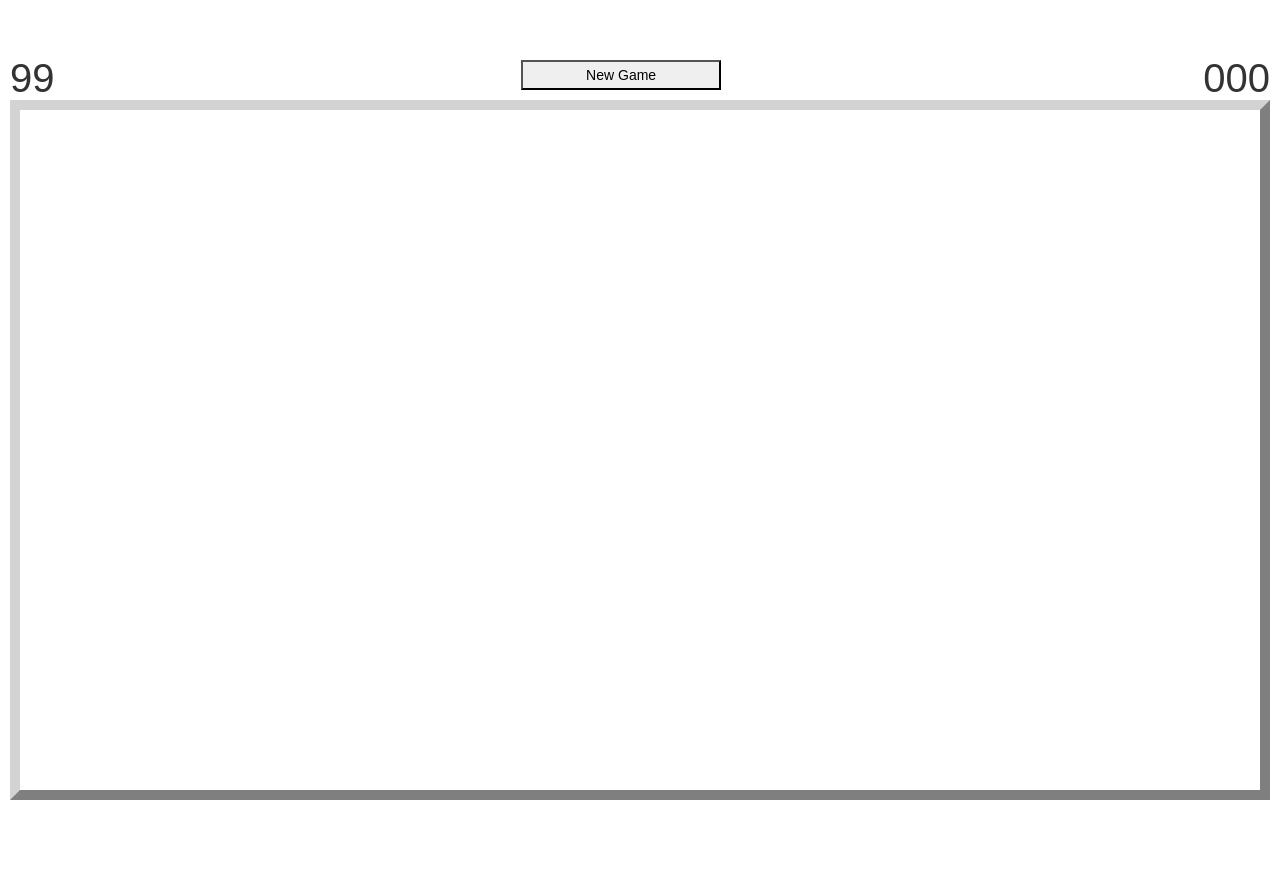
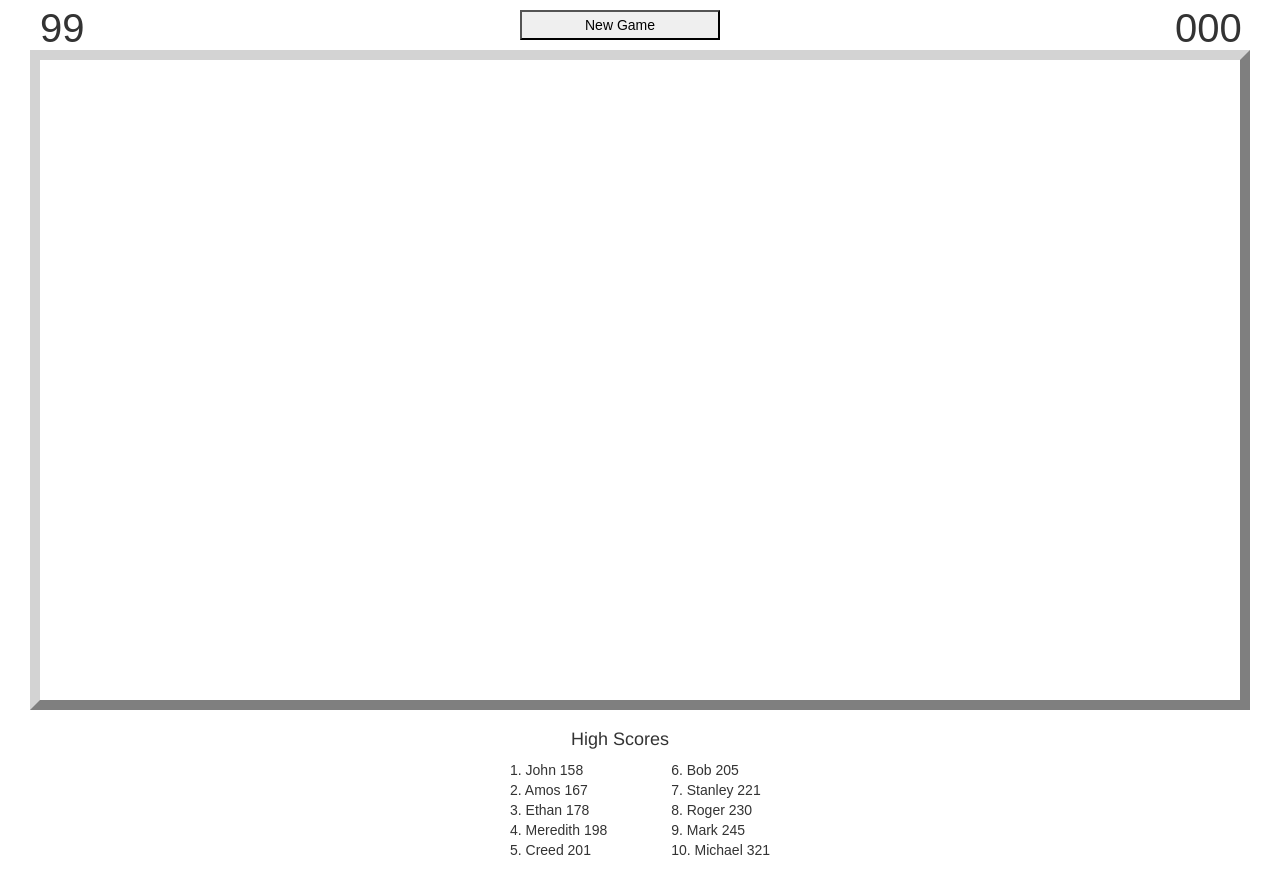
Before and after one commit to MichaelRootSTG/Minesweeper, an ASP.NET MVC app: page / in a window 1280 px wide. Before the commit the page ends 800 px from the top, so only its background shows below. Run offline with ASP.NET Core 8 and stand-ins for ASP.NET MVC 5, Linux system fonts and the light colour scheme; the project's own start-up code is not run, and a stand-in starts its controllers and pages; some libraries are stand-ins or nearby versions.

Commit message:
Almost there

```diff
--- a/Minesweeper/Content/Minesweeper.css
+++ b/Minesweeper/Content/Minesweeper.css
@@ -1,9 +1,10 @@
 body{
     font-family: Arial;
+    padding-top: 0px;
 }
 
 div#HeaderContainer{
-    width: 1260px;
+    width: 1200px;
     margin: 0 auto;
     text-align: center;
 }
@@ -17,7 +18,9 @@ div#RemainingDiv{
 
 div#TimeDiv{
     float: right;
+    width: 65px;
     font-size: 40px;
+
 }
 
 #Remaining{
@@ -33,18 +36,19 @@ div#TimeDiv{
     height: 30px;
     position: relative;
     top: 10px;
+    left: -2px;
 }
 
 div#Container{
-    width: 1260px;
+    width: 1220px;
     margin: 0 auto;
     margin-top: 20px;
-    height: 700px;
+    height: 660px;
     border: outset lightgray 10px;
 }
 
 div.row {
-    width: 1240px;
+    width: 1200px;
     height: 40px;
     margin: 0 0 0 0;
 }
@@ -62,13 +66,9 @@ div.box:not(.answered-box, .flagged){
     cursor: pointer;
 }
 
-div.box:hover:not(.flagged){
-    border: inset white 4px;
-}
-
 div.answered-box{
+    position: relative;
     top: -16px;
-    position: relative;
     padding-top: 7px;
     vertical-align: middle;
     text-align: center;
@@ -76,6 +76,13 @@ div.answered-box{
     border: none !important;
     font-weight: bold;
     background-color: lightgray !important;
+    -webkit-touch-callout: none; /* iOS Safari */
+    -webkit-user-select: none; /* Safari */
+     -khtml-user-select: none; /* Konqueror HTML */
+       -moz-user-select: none; /* Firefox */
+        -ms-user-select: none; /* Internet Explorer/Edge */
+            user-select: none; /* Non-prefixed version, currently
+                                  supported by Chrome and Opera */
 }
 
 div.touchingOne{
@@ -122,3 +129,27 @@ div.touchingEight{
     background-size: 41px;
     border: none !important;
 }
+
+#HighScores{
+    width: 300px;
+    margin: 0 auto;
+    position: relative;
+    left: -20px;
+}
+
+h2{
+    font-size: 18px;
+    text-align: center;
+}
+
+.highScoreList{
+    list-style: none;
+}
+
+#LeftSideHighScores{
+    float: left;
+}
+
+#RightSideHighScores{
+    float: right;
+}
--- a/Minesweeper/Views/Home/Index.cshtml
+++ b/Minesweeper/Views/Home/Index.cshtml
@@ -8,3 +8,40 @@
     </div>
 </div>
 <div id="Container"></div>
+<div id="HighScores">
+    <h2>High Scores</h2>
+    <ul id="LeftSideHighScores" class="highScoreList">
+        <li>
+            1. John 158
+        </li>
+        <li>
+            2. Amos 167
+        </li>
+        <li>
+            3. Ethan 178
+        </li>
+        <li>
+            4. Meredith 198
+        </li>
+        <li>
+            5. Creed 201
+        </li>
+    </ul>
+    <ul id="RightSideHighScores" class="highScoreList">
+        <li>
+            6. Bob 205
+        </li>
+        <li>
+            7. Stanley 221
+        </li>
+        <li>
+            8. Roger 230
+        </li>
+        <li>
+            9. Mark 245
+        </li>
+        <li>
+            10. Michael 321
+        </li>
+    </ulLeftSideHighScores>
+</div>
```
Also changed, not shown: Minesweeper/Scripts/Minesweeper.js (+42 -16 lines), 4 other files.
